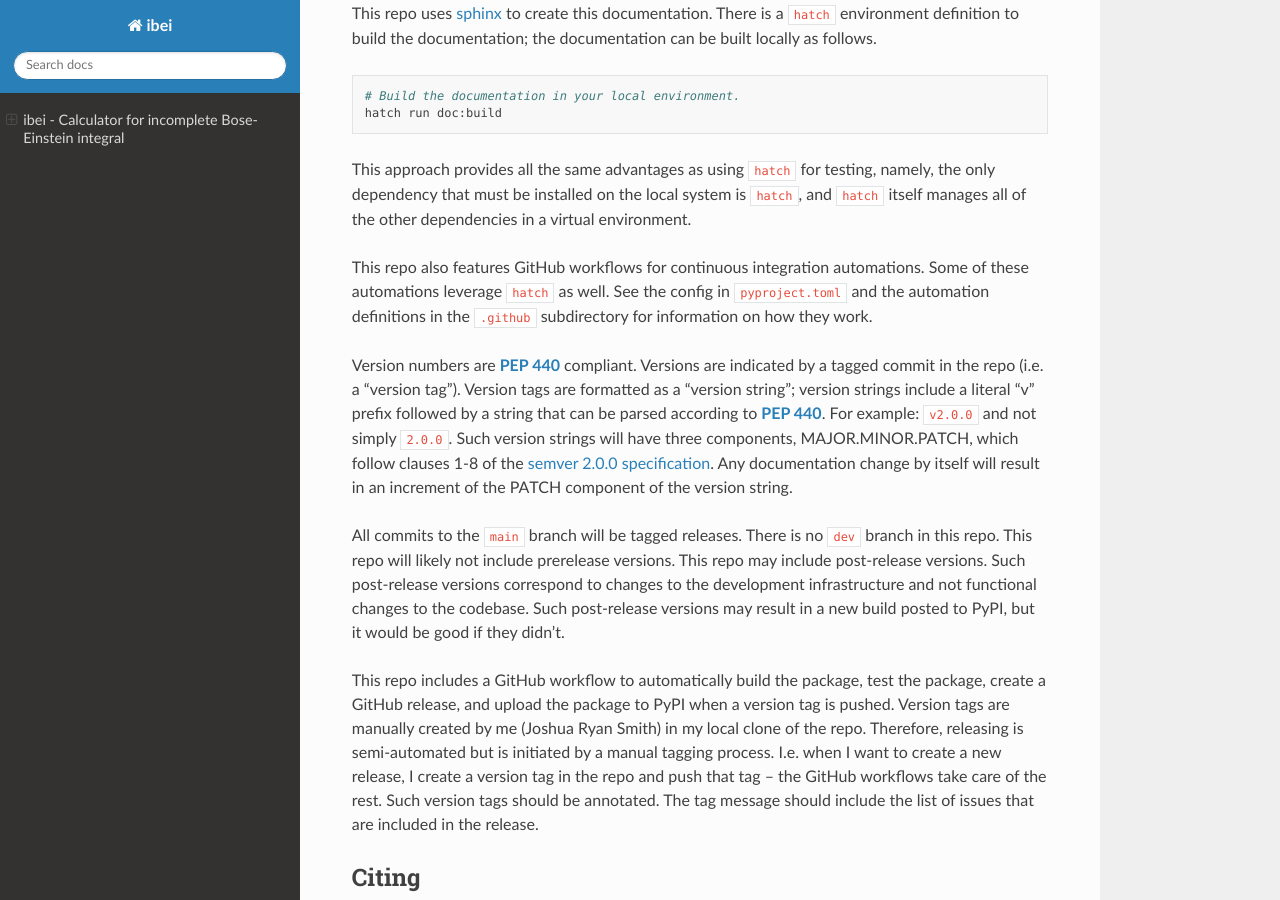
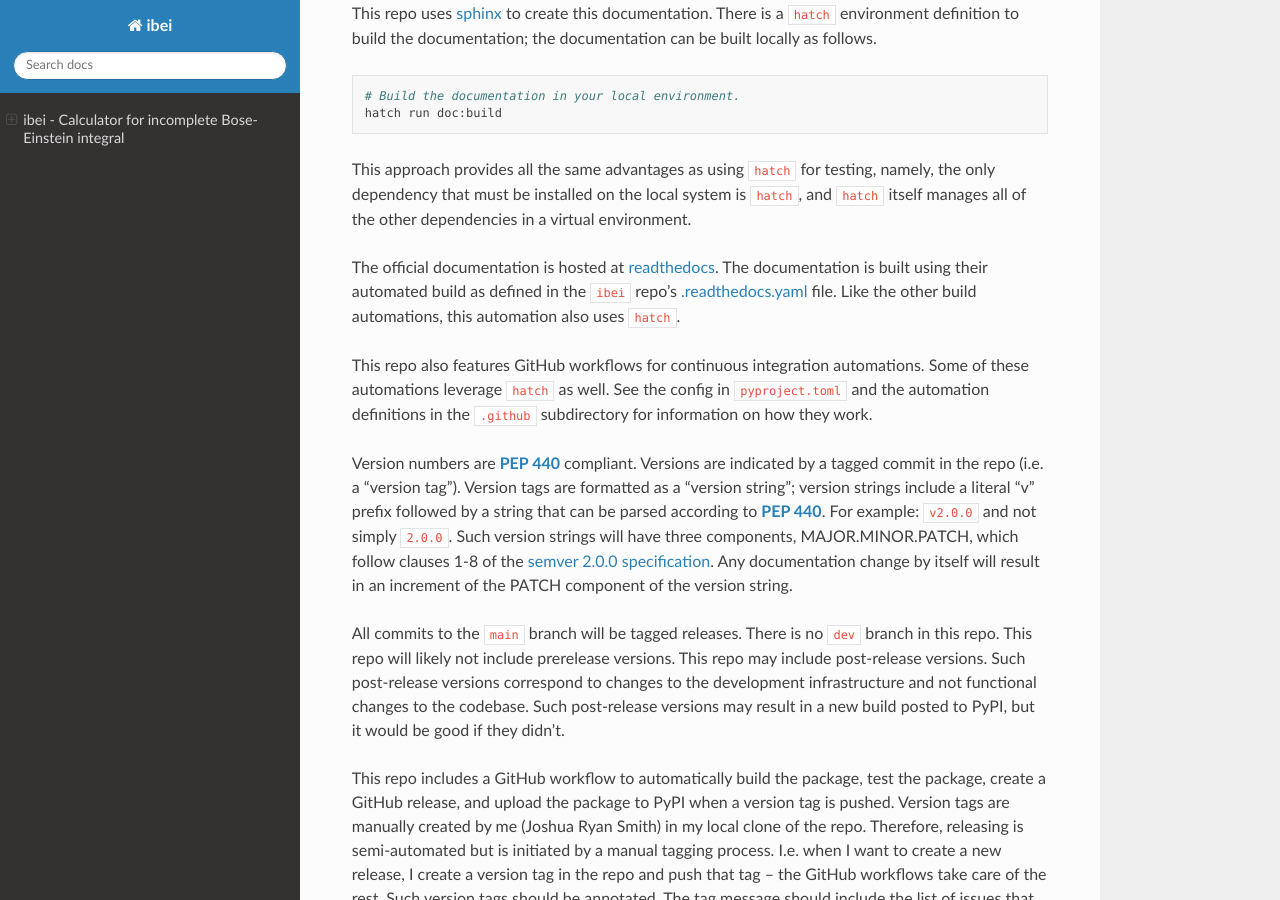
Before and after one commit to jrsmith3/ibei, a Sphinx documentation site: the page built from doc/index.rst, in a window 1280 px wide and 900 px high, scrolled down 4334 px. Built offline with Sphinx 7.4.7 and the Read the Docs theme 3.1.0, drawn with Linux system fonts in a browser that asks for light colours; the version number could not be read and is left out; cross-references to code outside the pages are shown as plain code.

Commit message:
Update documentation

```diff
--- a/doc/index.rst
+++ b/doc/index.rst
@@ -227,6 +227,13 @@ testing, namely, the only dependency that must be installed on the
 local system is ``hatch``, and ``hatch`` itself manages all of the
 other dependencies in a virtual environment.
 
+The official documentation is hosted at
+`readthedocs <https://ibei.readthedocs.org>`_. The documentation is
+built using their automated build as defined in the ``ibei`` repo's
+`.readthedocs.yaml <https://github.com/jrsmith3/ibei/blob/main/.readthedocs.yaml>`_
+file. Like the other build automations, this automation also uses
+``hatch``.
+
 This repo also features GitHub workflows for continuous integration
 automations. Some of these automations leverage ``hatch`` as well.
 See the config in ``pyproject.toml`` and the automation definitions
```
